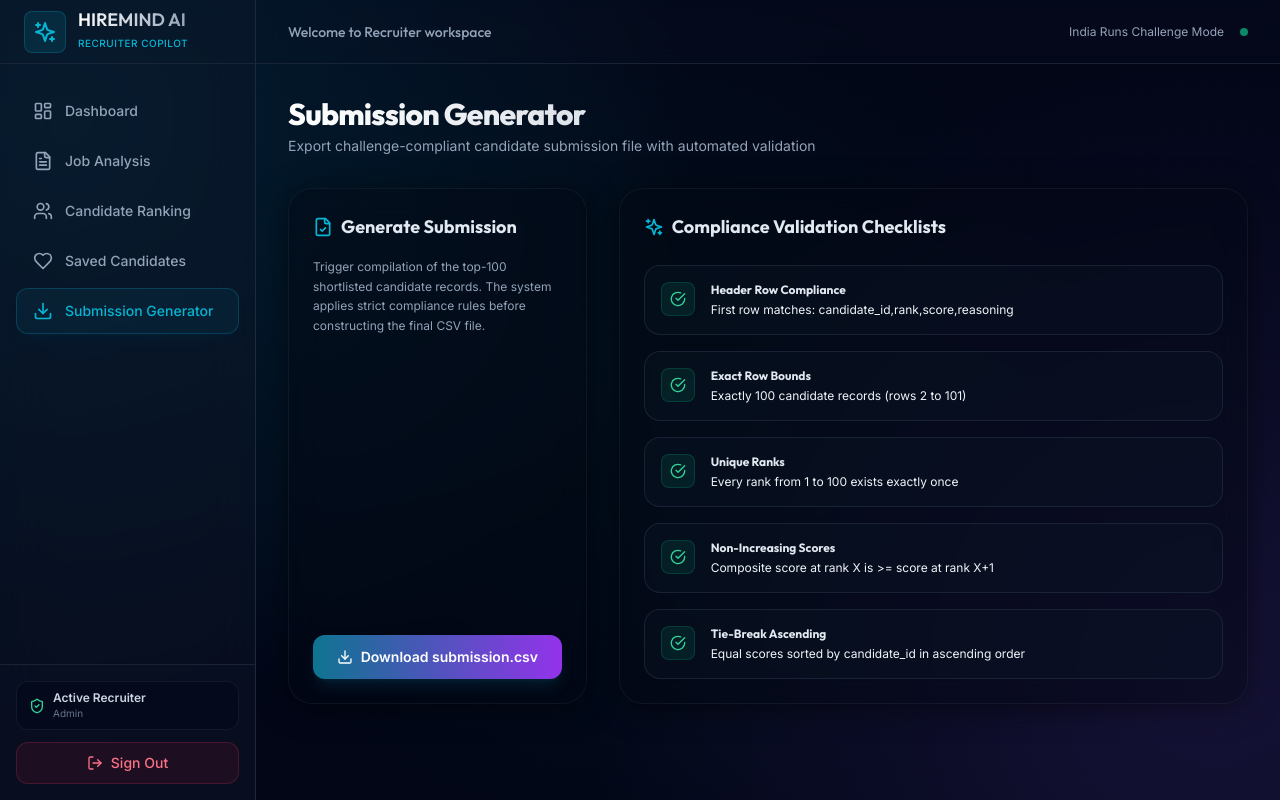
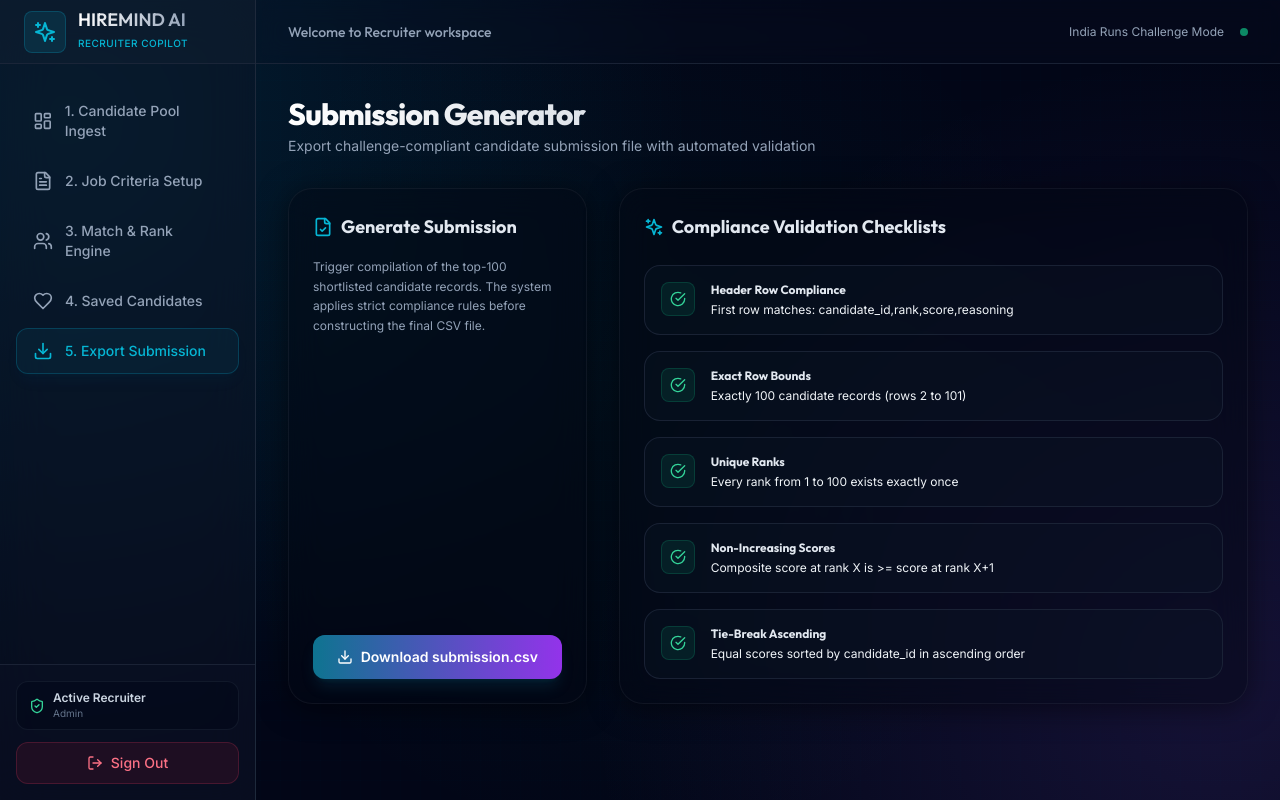
Before and after one commit to ganapathichinavath-bot/hiremind, a React (Vite) app in the folder frontend/: page /submission in a window 1280 px wide. Built offline with nearby package versions, Linux system fonts and the light colour scheme; no server answers; sample sign-in values are in the browser's storage; the HTML template or start-up script is replaced by a standard one.

Commit message:
feat: align console pages into a guided step-by-step wizard workflow

```diff
--- a/frontend/src/components/Layout.tsx
+++ b/frontend/src/components/Layout.tsx
@@ -28,11 +28,11 @@ export default function Layout({ children }: LayoutProps) {
   }, [isAuthenticated, navigate]);
 
   const navItems = [
-    { name: "Dashboard", href: "/dashboard", icon: LayoutDashboard },
-    { name: "Job Analysis", href: "/job-analysis", icon: FileText },
-    { name: "Candidate Ranking", href: "/ranking", icon: Users },
-    { name: "Saved Candidates", href: "/saved-candidates", icon: Heart },
-    { name: "Submission Generator", href: "/submission", icon: Download },
+    { name: "1. Candidate Pool Ingest", href: "/dashboard", icon: LayoutDashboard },
+    { name: "2. Job Criteria Setup", href: "/job-analysis", icon: FileText },
+    { name: "3. Match & Rank Engine", href: "/ranking", icon: Users },
+    { name: "4. Saved Candidates", href: "/saved-candidates", icon: Heart },
+    { name: "5. Export Submission", href: "/submission", icon: Download },
   ];
 
 
--- a/frontend/src/pages/Dashboard.tsx
+++ b/frontend/src/pages/Dashboard.tsx
@@ -211,9 +211,18 @@ export default function Dashboard() {
               )}
 
               {uploadResult && (
-                <div className="p-3 rounded-xl bg-emerald-500/10 border border-emerald-500/20 text-emerald-400 text-xs mb-4 flex items-center gap-2">
-                  <CheckCircle className="w-4 h-4" />
-                  <span>Ingested {uploadResult.imported} records successfully!</span>
+                <div className="space-y-3 mb-4">
+                  <div className="p-3 rounded-xl bg-emerald-500/10 border border-emerald-500/20 text-emerald-400 text-xs flex items-center gap-2">
+                    <CheckCircle className="w-4 h-4" />
+                    <span>Ingested {uploadResult.imported} records successfully!</span>
+                  </div>
+                  <Link
+                    to="/job-analysis"
+                    className="flex items-center justify-center gap-2 py-2.5 px-4 bg-indigo-600 hover:bg-indigo-500 text-white font-semibold text-xs rounded-xl transition-all shadow-md shadow-indigo-600/20"
+                  >
+                    <span>Proceed to Step 2: Job Criteria Setup</span>
+                    <ArrowRight className="w-3.5 h-3.5" />
+                  </Link>
                 </div>
               )}
             </div>
--- a/frontend/src/pages/JobAnalysis.tsx
+++ b/frontend/src/pages/JobAnalysis.tsx
@@ -165,7 +165,7 @@ export default function JobAnalysis() {
                   ) : (
                     <>
                       <Play className="w-4 h-4 fill-white" />
-                      <span>Rank Candidate Pool</span>
+                      <span>Proceed to Step 3: Rank Candidate Pool</span>
                     </>
                   )}
                 </button>
--- a/frontend/src/pages/Ranking.tsx
+++ b/frontend/src/pages/Ranking.tsx
@@ -1,4 +1,5 @@
 import React, { useState, useEffect } from "react";
+import { Link } from "react-router-dom";
 import Layout from "../components/Layout";
 import { useAuth } from "../providers";
 import {
@@ -12,7 +13,8 @@ import {
   TrendingUp,
   UserCheck,
   X,
-  Heart
+  Heart,
+  ArrowRight
 } from "lucide-react";
 import {
   Radar,
@@ -173,8 +175,17 @@ export default function Ranking() {
               Search and filter matched candidate profiles based on hybrid scores
             </p>
           </div>
-          <div className="text-xs text-indigo-400 font-semibold px-4 py-2 bg-indigo-500/10 border border-indigo-500/20 rounded-xl">
-            {total} Profiles Matched
+          <div className="flex items-center gap-3">
+            <div className="text-xs text-indigo-400 font-semibold px-4 py-2.5 bg-indigo-500/10 border border-indigo-500/20 rounded-xl">
+              {total} Profiles Matched
+            </div>
+            <Link
+              to="/saved-candidates"
+              className="py-2.5 px-4 bg-indigo-600 hover:bg-indigo-500 text-white font-semibold text-xs rounded-xl transition-all shadow-md shadow-indigo-600/20 flex items-center gap-2"
+            >
+              <span>Proceed to Step 4: Saved Candidates</span>
+              <ArrowRight className="w-3.5 h-3.5" />
+            </Link>
           </div>
         </div>
 
--- a/frontend/src/pages/SavedCandidates.tsx
+++ b/frontend/src/pages/SavedCandidates.tsx
@@ -1,4 +1,5 @@
 import React, { useState, useEffect } from "react";
+import { Link } from "react-router-dom";
 import Layout from "../components/Layout";
 import { useAuth } from "../providers";
 import {
@@ -16,7 +17,8 @@ import {
   Mail,
   Phone,
   UserCheck,
-  X
+  X,
+  ArrowRight
 } from "lucide-react";
 import {
   Radar,
@@ -142,8 +144,17 @@ export default function SavedCandidates() {
               Your bookmarked candidates from the discovery process.
             </p>
           </div>
-          <div className="text-xs text-indigo-400 font-semibold px-4 py-2 bg-indigo-500/10 border border-indigo-500/20 rounded-xl">
-            {total} Bookmarked Candidates
+          <div className="flex items-center gap-3">
+            <div className="text-xs text-indigo-400 font-semibold px-4 py-2.5 bg-indigo-500/10 border border-indigo-500/20 rounded-xl">
+              {total} Bookmarked Candidates
+            </div>
+            <Link
+              to="/submission"
+              className="py-2.5 px-4 bg-indigo-600 hover:bg-indigo-500 text-white font-semibold text-xs rounded-xl transition-all shadow-md shadow-indigo-600/20 flex items-center gap-2"
+            >
+              <span>Proceed to Step 5: Export Submission</span>
+              <ArrowRight className="w-3.5 h-3.5" />
+            </Link>
           </div>
         </div>
 
```
